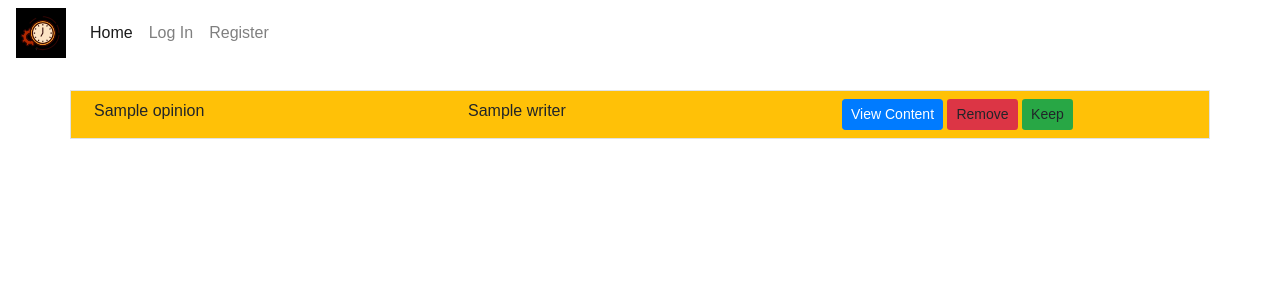
After one commit to M-Tri/capstone-timeline, a Django app: template timeline/templates/timeline/reported_opinions.html in a window 1280 px wide. The commit adds this page. Shown: the top 300 px of the page. Run offline with Django 3.2, Linux system fonts and the light colour scheme; the template is opened without the code that fills it: most values are stand-ins (such as "Sample title", 1, 10 or a date in 2020); some libraries are stand-ins or nearby versions.

Commit message:
feat: Implement reporting functionality for opinions.
Add button that allows user to report an opinion.
Add reported opinions page that allows admin to read reported opinions before removing them or keeping them

```diff
--- a/timeline/models.py
+++ b/timeline/models.py
@@ -52,6 +52,11 @@ class Opinion(models.Model):
         User,
         related_name = 'opinion_viewers',
         )
+    reporter = models.ManyToManyField(
+        User,
+        related_name = 'reporters_of_this_opinion',
+        blank=True,
+        )
     bias = models.IntegerField()
 
 
--- a/timeline/static/timeline/index.js
+++ b/timeline/static/timeline/index.js
@@ -35,13 +35,27 @@ function change_ADHD_state() {
   document.querySelector('#opinion-button').disabled = true;
   document.querySelector('#random-button').disabled = true;
   // Change change_color
-  change_color()
+  change_color();
 
   counter = 0;
 
   timer_id = setInterval(count, 1000);
 };
 
+// Start
 document.addEventListener('DOMContentLoaded', function() {
-  document.querySelector('#ADHD-button').onclick = change_ADHD_state;
-  });
+  // ADHD button : card.html
+  const btn_ADHD = document.querySelector('#ADHD-button');
+  if (btn_ADHD) {
+    btn_ADHD.onclick = change_ADHD_state;
+  }
+
+  // buttons : reported_opinions.html
+  const btn_remove = document.querySelector('#remove-reported-button');
+  if (btn_remove) {
+    const opinionId = btn_remove.dataset.opinionId;
+    document.querySelector('#remove-reported-opinion-id').addEventListener()
+    console.log(opinionId)
+  }
+
+});
--- a/timeline/templates/timeline/layout.html
+++ b/timeline/templates/timeline/layout.html
@@ -26,13 +26,16 @@
         </li>
         {% if user.is_authenticated %}
         <li class="nav-item">
+          <a class="nav-link" href="{% url 'all_opinions' %}">Opinions</a>
+        </li>
+        <li class="nav-item">
           <a class="nav-link" href="{% url 'create_post' %}">Create Post</a>
         </li>
         <li class="nav-item">
           <a class="nav-link" href="{% url 'create_opinion' %}">Create Opinion</a>
         </li>
         <li class="nav-item">
-          <a class="nav-link" href="{% url 'all_opinions' %}">Opinions</a>
+          <a class="nav-link" href="{% url 'reported_opinions' %}">Reported</a>
         </li>
         <li class="nav-item">
           <a class="nav-link" href="{% url 'logout' %}">Log Out</a>
--- /dev/null
+++ b/timeline/templates/timeline/reported_opinions.html
@@ -0,0 +1,37 @@
+{% extends "timeline/layout.html" %}
+
+{% block body %}
+<div class="container">
+  {% for opinion in reported_opinions %}
+  <div id="remove-reported-opinion-id" class="row bg-warning border p-2 mt-4">
+    <div class="col-12 col-sm-4">{{ opinion.title }}</div>
+    <div class="col-12 col-sm-4">{{ opinion.writer }}</div>
+    <div class="col-12 col-sm-4">
+      <button class="btn btn-sm btn-primary"
+            data-toggle="collapse"
+            data-target="#collapseOpinion{{ opinion.id }}"
+            aria-expanded="false"
+            aria-controls="collapseOpinion{{ opinion.id }}">
+        View Content
+    </button>
+      <button id="remove-reported-button" class="btn btn-sm bg-danger"
+        data-opinion-id="{{ opinion.id }}">Remove</button>
+      <button id="keep-button" class="btn btn-sm bg-success" data-opinion-id="{{ opinion.id }}">Keep</button>
+    </div>
+  </div>
+  <div class="row">
+    <div class="row">
+      <div class="col-12">
+        <div class="collapse" id="collapseOpinion{{ opinion.id }}">
+          <div class="card card-body">
+            {{ opinion.content }}
+          </div>
+        </div>
+      </div>
+    </div>
+  </div>
+  {% empty %}
+    <p>No reported opinions.</p>
+  {% endfor %}
+</div>
+{% endblock %}
--- a/timeline/urls.py
+++ b/timeline/urls.py
@@ -11,4 +11,6 @@ urlpatterns = [
     path('create/post/', views.create_post, name="create_post"),
     path('create/opinion/', views.create_opinion, name="create_opinion"),
     path('random/post/', views.random_post, name="random_post"),
+    path('report/opinion/<str:opinion_id>/', views.report_opinion, name="report_opinion"),
+    path('reported/opinions/', views.reported_opinions, name="reported_opinions"),
 ]
```
Also changed, not shown: timeline/templates/timeline/opinions.html (+17 -1 lines), timeline/views.py (+23 -1 lines).
